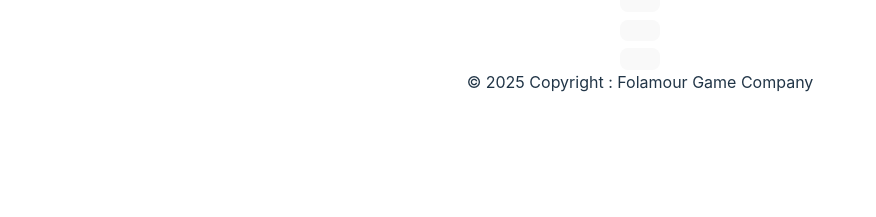
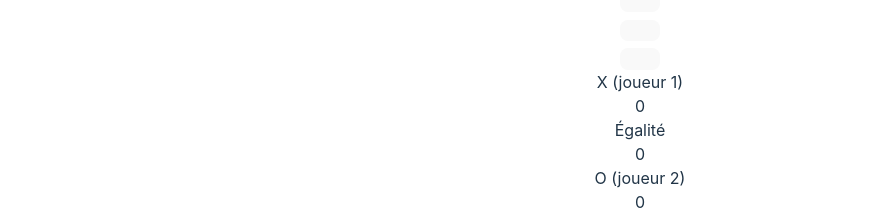
Before and after one commit to GuillaumeSR/TicTacToe, a React (Vite) app: page /game in a window 1280 px wide. Shown: the part 840-1057 px from the top of the page, without its empty margins (0-876 px from the left). Before the commit the page ends 934 px from the top, so only its background shows below. Built offline with nearby package versions, Linux system fonts and the light colour scheme.

Commit message:
feat: add game draw and better colors overall

```diff
--- a/src/components/App/App.tsx
+++ b/src/components/App/App.tsx
@@ -13,7 +13,7 @@ function App() {
 
   return (
     <>
-      <div className='flex flex-col justify-between h-screen bg-gray-800'>
+      <div className='flex flex-col justify-between h-screen bg-[#203741]'>
         <Header/>
         <Outlet/>
         <Footer/>
--- a/src/components/board.tsx
+++ b/src/components/board.tsx
@@ -24,12 +24,28 @@ const Board = () => {
     setXIsNext(!xIsNext);
   };
 
+  const draw = calculateDraw(tiles);
   const winner = calculateWinner(tiles);
+  let drawCount: number = 0;
+  let XWinCount: number = 0;
+  let OWinCount: number = 0;
   let status;
   let statusValue;
-  if (winner) {
-    status = "Winner";
-    statusValue = (xIsNext ? circleStatus : crossStatus);
+
+  if (winner || draw) {
+    if (draw) {
+      drawCount += 1;
+      status = "Draw"
+      statusValue = "";
+    } else {
+      if (xIsNext) {
+        OWinCount += 1;
+      } else {
+        XWinCount += 1;
+      }
+      status = "Winner";
+      statusValue = (xIsNext ? circleStatus : crossStatus);
+    }
   } else {
     status = "Turn";
     statusValue = (xIsNext ? crossStatus : circleStatus);
@@ -37,7 +53,15 @@ const Board = () => {
 
   return (
     <>
-      <div className="flex justify-center uppercase status text-neutral-400 "><img src={statusValue} alt="" className="w-8 h-8 icon"/><div><span className="inline-block align-middle">{status}</span></div></div>
+      <div className="flex justify-center">
+        <div className="flex justify-center uppercase status px-4 py-2 text-sm text-center text-[#B6CAD3] bg-[#284551] mx-auto border-b-8 rounded-2xl border-[#132C36]">
+          <img src={statusValue} className="w-8 h-8 icon"/>
+          <div className="px-5 py-1">
+            <span className="inline-block align-middle">{status}</span>
+          </div>
+        </div>
+      </div>
+
       <div className="flex justify-center">
         <div className="grid grid-cols-3 gap-x-8 gap-y-8">
           <Tile value={tiles[0]} onTileClick={() => handleClick(0)}/>
@@ -51,9 +75,46 @@ const Board = () => {
           <Tile value={tiles[8]} onTileClick={() => handleClick(8)}/>
         </div>
       </div>
+      <div className="flex justify-center">
+        <div className="grid grid-cols-3 gap-x-8 gap-y-8">
+          <div className="overflow-hidden bg-[#36CDCA] rounded-2xl shadow-lg px-4">
+            <div className="px-2 py-2">
+              <div className="text-xl font-bold">X (joueur 1)</div>
+            </div>
+            <div className="px-2">
+              <span className="inline-block px-3 py-1 mb-2 mx-2 text-sm font-semibold text-[#203741]">{XWinCount}</span>
+            </div>
+          </div>
+          <div className="overflow-hidden bg-[#B6CAD3] rounded-2xl shadow-lg px-4">
+            <div className="px-2 py-2">
+              <div className="text-xl font-bold">Égalité</div>
+            </div>
+            <div className="px-2">
+              <span className="inline-block px-3 py-1 mb-2 mx-2 text-sm font-semibold text-[#203741]">{drawCount}</span>
+            </div>
+          </div>
+          <div className="overflow-hidden rounded-2xl shadow-lg bg-[#F6BC47] px-4">
+            <div className="px-2 py-2">
+              <div className="text-xl font-bold">O (joueur 2)</div>
+            </div>
+            <div className="px-2">
+              <span className="inline-block px-3 py-1 mb-2 mx-2 text-sm font-semibold text-[#203741]">{OWinCount}</span>
+            </div>
+          </div>
+        </div>
+      </div>
     </>
   );
 };
+
+function calculateDraw(tiles: number[]) {
+  for (let i = 0; i < tiles.length; i++) {
+    if (tiles[i] === null) {
+      return null;
+    };
+  };
+  return true;
+}
 
 function calculateWinner(tiles: number[]) {
   const lines = [
--- a/src/components/footer.tsx
+++ b/src/components/footer.tsx
@@ -3,7 +3,7 @@
 const Footer = () => {
   return (
       <footer
-        className="text-center bg-gray-900 dark:bg-neutral-700 lg:text-left">
+        className="text-center bg-[#132C36] dark:bg-neutral-700 lg:text-left">
         <div className="p-4 text-center text-neutral-400">
           © 2025 Copyright : Folamour Game Company
         </div>
--- a/src/components/header.tsx
+++ b/src/components/header.tsx
@@ -15,7 +15,7 @@ function classNames(...classes: string[]) {
 const Header = () => {
   return (
     <header className="header">
-      <Disclosure as="nav" className="bg-gray-900">
+      <Disclosure as="nav" className="bg-[#132C36]">
         <div className="px-2 mx-auto max-w-7xl sm:px-6 lg:px-8">
           <div className="relative flex items-center justify-between h-16">
             <div className="absolute inset-y-0 left-0 flex items-center sm:hidden">
--- a/src/components/tile.tsx
+++ b/src/components/tile.tsx
@@ -4,7 +4,7 @@ const Tile = ({ value, onTileClick }: {value: string, onTileClick: React.MouseEv
 
   return (
     <div>
-      <button onClick={onTileClick} className="px-4 py-2 font-bold text-white bg-gray-700 border-b-4 border-gray-900 rounded-lg h-28 w-28 hover:bg-gray-600 hover:border-gray-700">
+      <button onClick={onTileClick} className="px-4 py-2 font-bold text-white bg-[#284551] border-b-8 border-[#132C36] rounded-2xl h-28 w-28 hover:bg-[#B6CAD3] hover:border-[#7D9AA7]">
         <img src={value} alt="" className="icon"/>
       </button>
     </div>
--- /dev/null
+++ b/src/pages/ask-pseudo.tsx
@@ -0,0 +1,11 @@
+// import React from 'react';
+
+const AskPseudo = () => {
+  return (
+    <div>
+
+    </div>
+  );
+};
+
+export default AskPseudo;
--- /dev/null
+++ b/src/pages/player-cpu.tsx
@@ -0,0 +1,11 @@
+// import React from 'react';
+
+const PlayerCpu = () => {
+  return (
+    <div>
+
+    </div>
+  );
+};
+
+export default PlayerCpu;
```
Also changed, not shown: src/main.tsx (+10 -0 lines).
